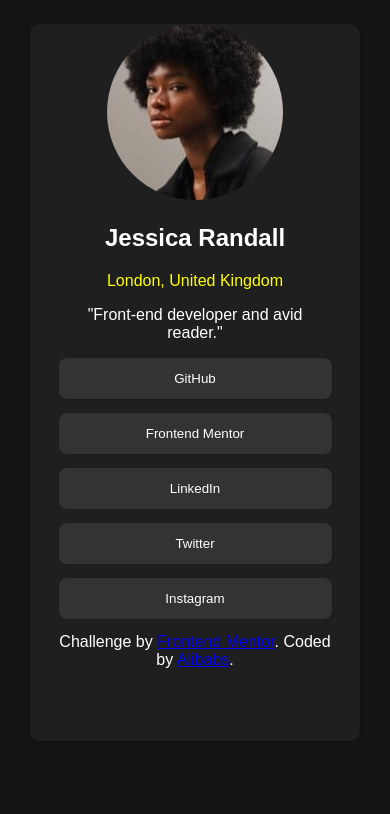
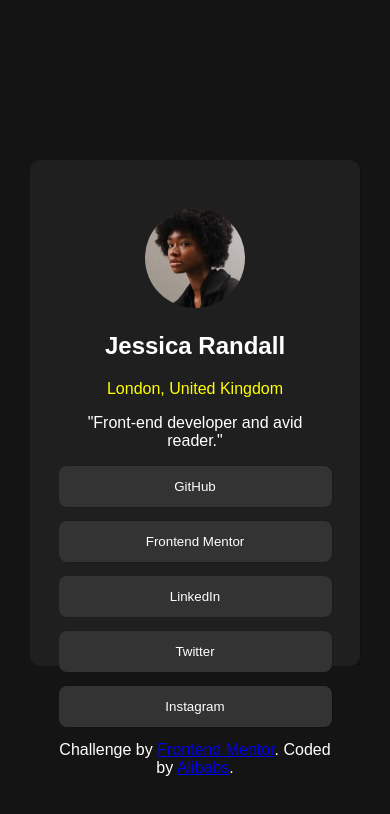
Before and after one commit to abmanaf/Social-links-profile, a React (Vite) app: page / in a window 390 px wide. Shown: the top 814 px of the page. Built offline with nearby package versions, Linux system fonts and the light colour scheme.

Commit message:
minor changes

```diff
--- a/src/App.css
+++ b/src/App.css
@@ -7,18 +7,20 @@ body {
   font-family: Arial, Helvetica, sans-serif;
 }
 .main-container {
-  width: 30%;
-  height: 90vh;
+  width: 25%;
+  height: 85vh;
   background-color: #1f1f1f;
   margin-left: auto;
   margin-right: auto;
   box-shadow: 1px 0px 0px 1px rgba(0, 0, 0, 0.1);
   border-radius: 10px;
-  padding: 0 1.8em;
+  padding: 0 0em;
   margin-top: 1.5em;
 }
 .image img {
   border-radius: 50%;
+  width: 100px;
+  margin-top: 3em;
 }
 .button button {
   width: 80%;
@@ -31,6 +33,11 @@ body {
   border: none;
   color: white;
 }
+.button button:hover {
+  background-color: yellow;
+  transition: 1s ease-out;
+  color: black;
+}
 .button button:focus {
   background-color: yellow;
   color: black;
@@ -38,7 +45,9 @@ body {
 @media only screen and (max-width: 768px) {
   .main-container {
     width: 70%;
-    height: 85vh;
+    height: 60vh;
+    margin-top: 10em;
+    padding: 0 1.8em;
   }
   .button button {
     width: 100%;
```
